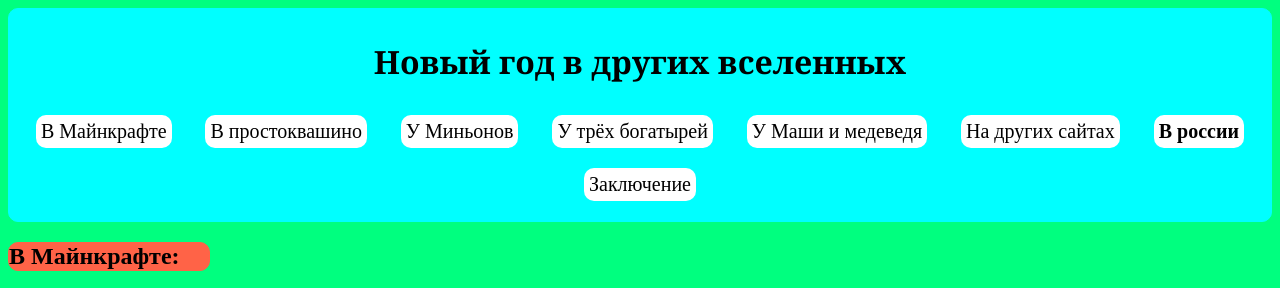
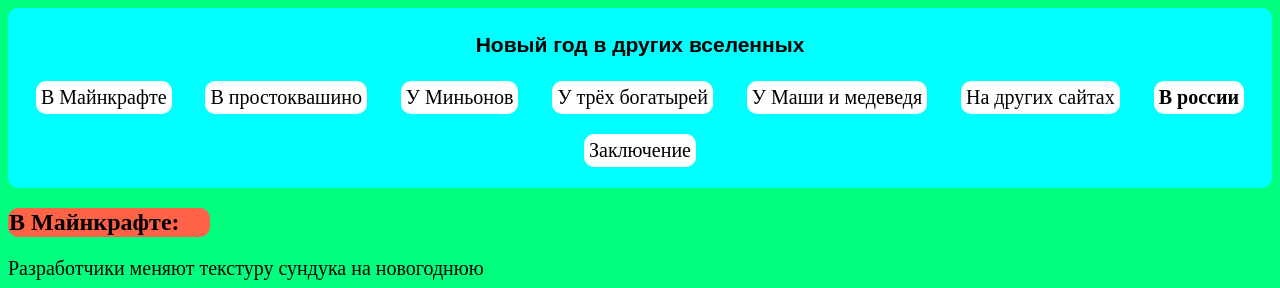
Before and after one commit to GrishaGV/New_Year_Grisha, a plain HTML site: page index.html in a window 1280 px wide. Shown: the top 288 px of the page. Drawn offline with Linux system fonts and the light colour scheme.

Commit message:
Update style.css

```diff
--- a/style.css
+++ b/style.css
@@ -11,8 +11,8 @@ header {
 
 h1 {
   text-align: center;
-  font-weight: bold;
-  font-family: Georgia, serif;
+  font-family: 'Arial';
+  font-size: 21px;
 }
 
 
```
